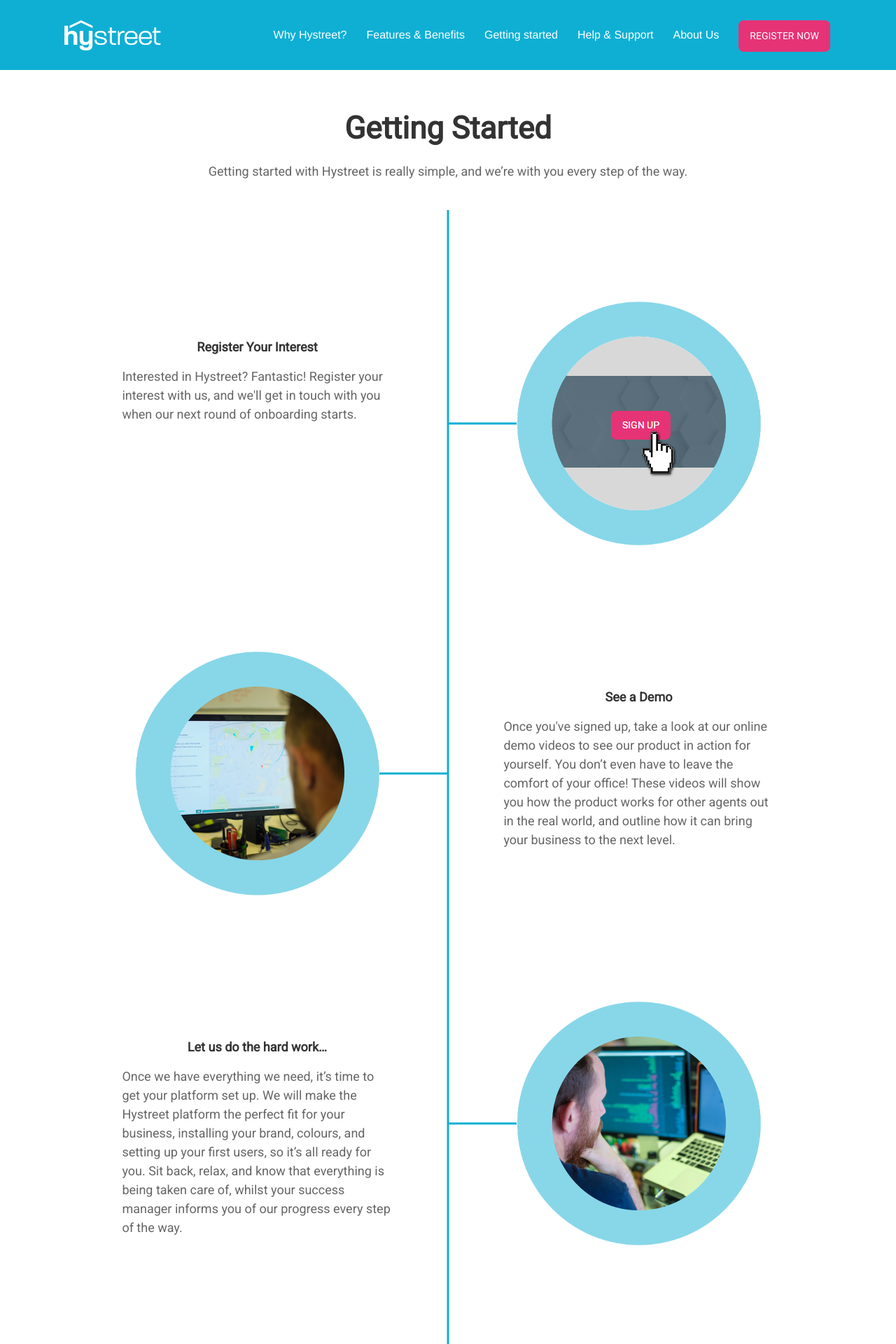
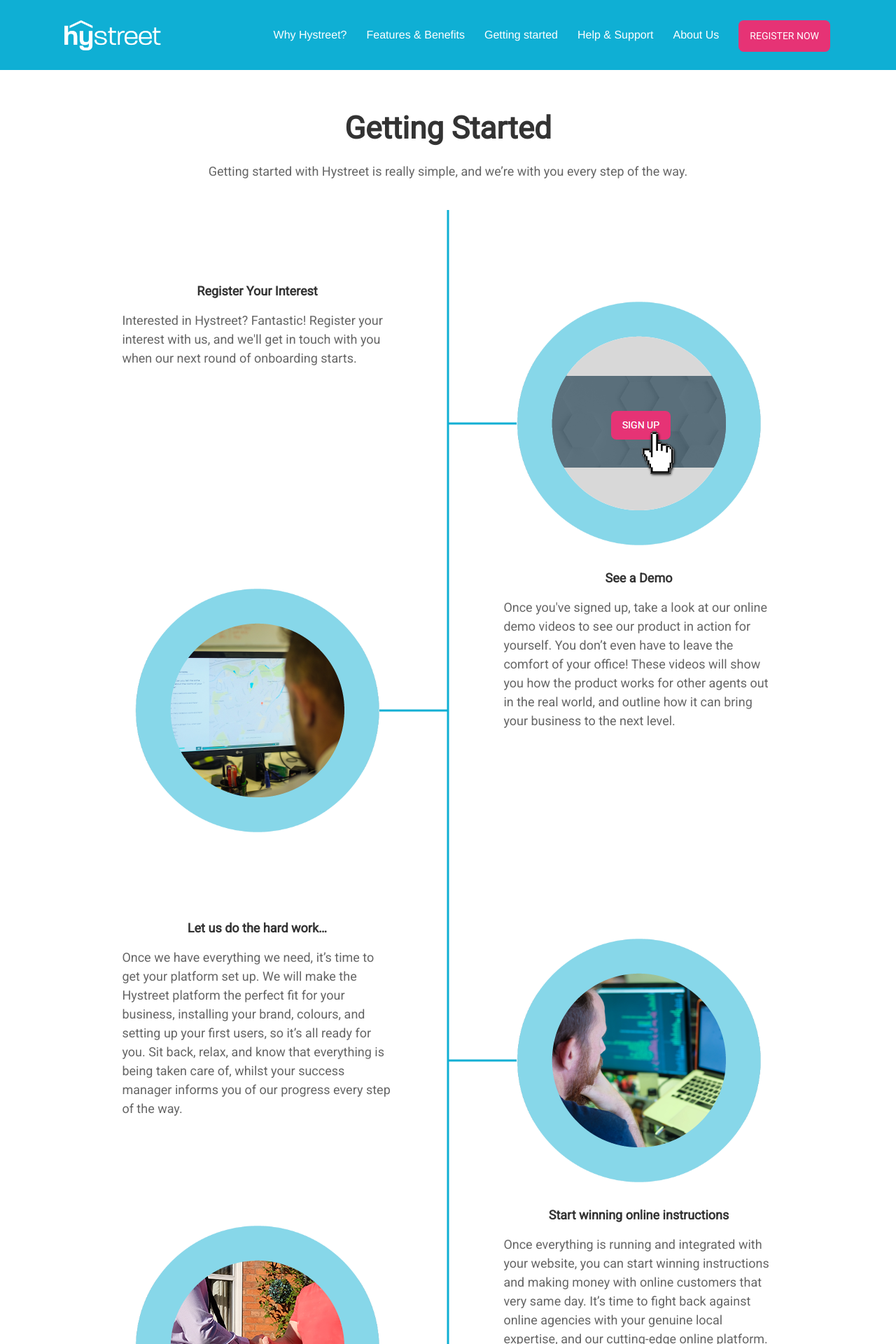
Before and after one commit to hystreet/hystreet.github.io, a Jekyll site: the page built from support/getting-started/index.html, in a window 1280 px wide. Shown: the top 1920 px of the page at 70% size. Built offline with Jekyll 4.4.1, drawn with Linux system fonts in a browser that asks for light colours; some web fonts are replaced; a script that is not in the unit is left out.

Commit message:
removing gaps from getting started

```diff
--- a/css/style.css
+++ b/css/style.css
@@ -1204,6 +1204,13 @@
     z-index: -1;
 }
 
+.getting-started-content-wrap {
+  height: 500px;
+}
+.getting-started-content {
+  margin-top: 80px;
+}
+
 @media only screen and (max-width: 1030px) {
 	.getting-started:after {
 	display: none;
@@ -1225,7 +1232,12 @@
 .getting-started__wrap-right:after {
 	display: none;
 }
-
+.getting-started-content-wrap {
+  height: auto
+}
+.getting-started-content {
+  margin-top: 0px;
+}
 }
 
 .fb-columns {
--- a/support/getting-started/index.html
+++ b/support/getting-started/index.html
@@ -23,10 +23,8 @@
       </p>
       </span>
       <div class="getting-started__article">
-        <div class="large-12 columns" style="height: 500px;">
-          <div class="large-6 columns left" style="
-    margin-top: 80px;
-">
+        <div class="large-12 columns" class="getting-started-content-wrap">
+          <div class="large-6 columns left" class="getting-started-content">
             <h3>Register Your Interest</h3>
                   <p>Interested in Hystreet? Fantastic! Register your interest with us, and we'll get in touch with you when our next round of onboarding starts.</p>          </div>
           <div class="large-6 columns right layout-text">
@@ -42,9 +40,7 @@
                 <img src="/images/gs-alex.png">
               </div>
         </div>
-      <div class="large-6 columns right" style="
-    margin-top: 80px;
-">
+      <div class="large-6 columns right" class="getting-started-content">
        <h3>See a Demo</h3>
        <p>Once you've signed up, take a look at our online demo videos to see our product in action for yourself. You don’t even have to leave the comfort of your office! These videos will show you how the product works for other agents out in the real world, and outline how it can bring your business to the next level.</p>
 
@@ -52,10 +48,8 @@
         </div>
 
         <div class="two-spacing"></div>
-              <div class="large-12 columns" style="height: 500px;">
-      <div class="large-6 columns left" style="
-    margin-top: 80px;
-">
+              <div class="large-12 columns" class="getting-started-content-wrap">
+      <div class="large-6 columns left" class="getting-started-content">
       <h3>Let us do the hard work…</h3>
       <p>Once we have everything we need, it’s time to get your platform set up. We will make the Hystreet platform the perfect fit for your business, installing your brand, colours, and setting up your first users, so it’s all ready for you. Sit back, relax, and know that everything is being taken care of, whilst your success manager informs you of our progress every step of the way.</p>
        </div>
@@ -67,15 +61,13 @@
         </div>
 
         <div class="two-spacing"></div>
-              <div class="large-12 columns" style="height: 500px;">
+              <div class="large-12 columns" class="getting-started-content-wrap">
                            <div class="large-6 columns left layout-text">
               <div class="getting-started__wrap-right">
                 <img src="/images/gs-handshake.png">
               </div>
           </div>
-      <div class="large-6 columns right" style="
-    margin-top: 80px;
-">
+      <div class="large-6 columns right" class="getting-started-content">
       <h3>Start winning online instructions</h3>
       <p>Once everything is running and integrated with your website, you can start winning instructions and making money with online customers that very same day. It’s time to fight back against online agencies with your genuine local expertise, and our cutting-edge online platform.</p>
                         </div>
```
